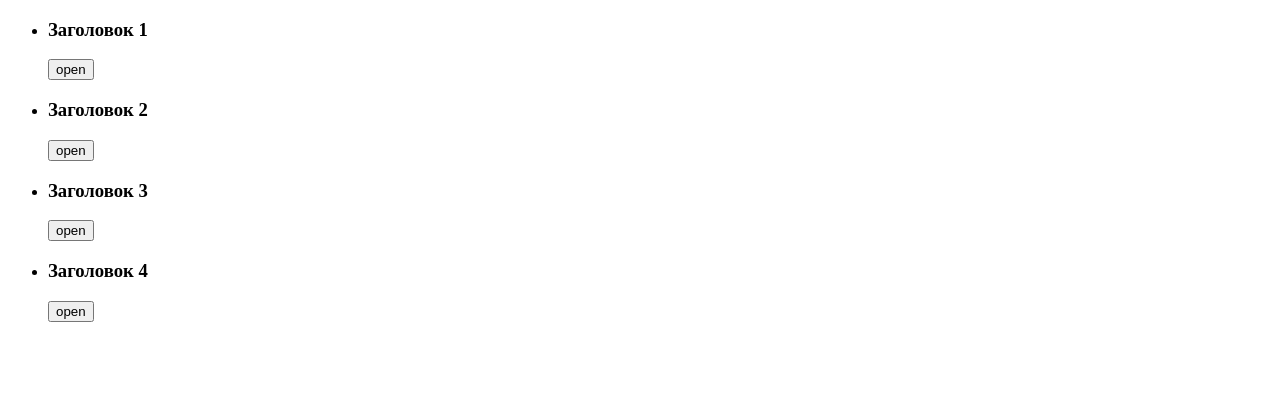
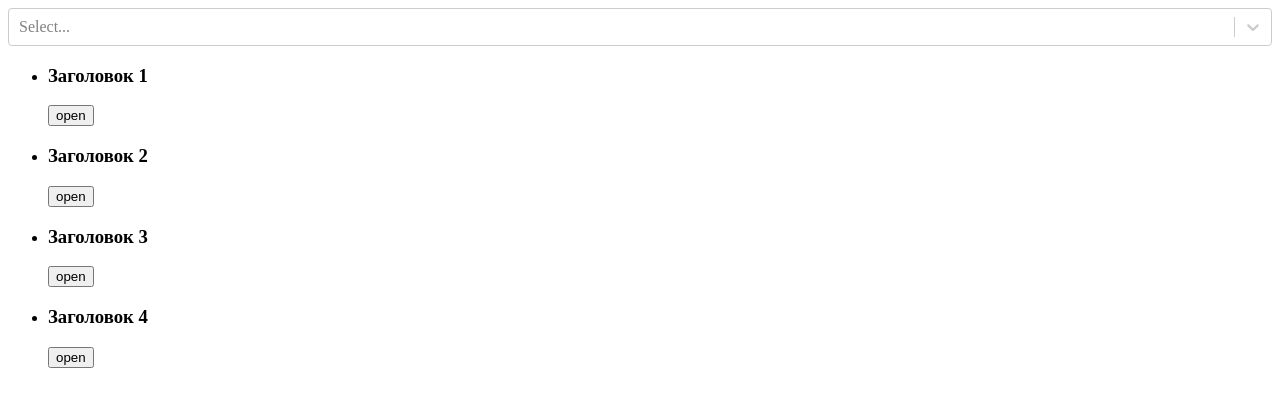
Before and after one commit to kovalevroman/my-react, a React (Create React App) app: page / in a window 1280 px wide. Shown: the top 406 px of the page. Built offline with nearby package versions, Linux system fonts and the light colour scheme.

Commit message:
react-select

```diff
--- a/src/App.js
+++ b/src/App.js
@@ -2,18 +2,33 @@
 import ArticleList from "./components/article-list";
 import articles from './fixtures'
 import ArticlesChart from './components/articles-chart'
+import Select from 'react-select'
 
 class App extends Component {
+  state = {
+    openItem: null
+  }
+
   render() {
     return (
       <div>
+        <Select options={this.options} value={this.state.openItem} onChange={this.handleSelect}/>
         <ArticleList articles={articles} ref={this.setArticleListRef}/>
         <ArticlesChart articles={articles}/>
       </div>
     );
   }
 
-  setArticleListRef = (ref) => {
+  get options(){
+    return articles.map(article => ({
+      label: article.title,
+      value: article.id
+    }))
+  }
+
+  handleSelect = openItem => this.setState({openItem})
+
+    setArticleListRef = (ref) => {
     console.log('---', ref);
   }
 
```
